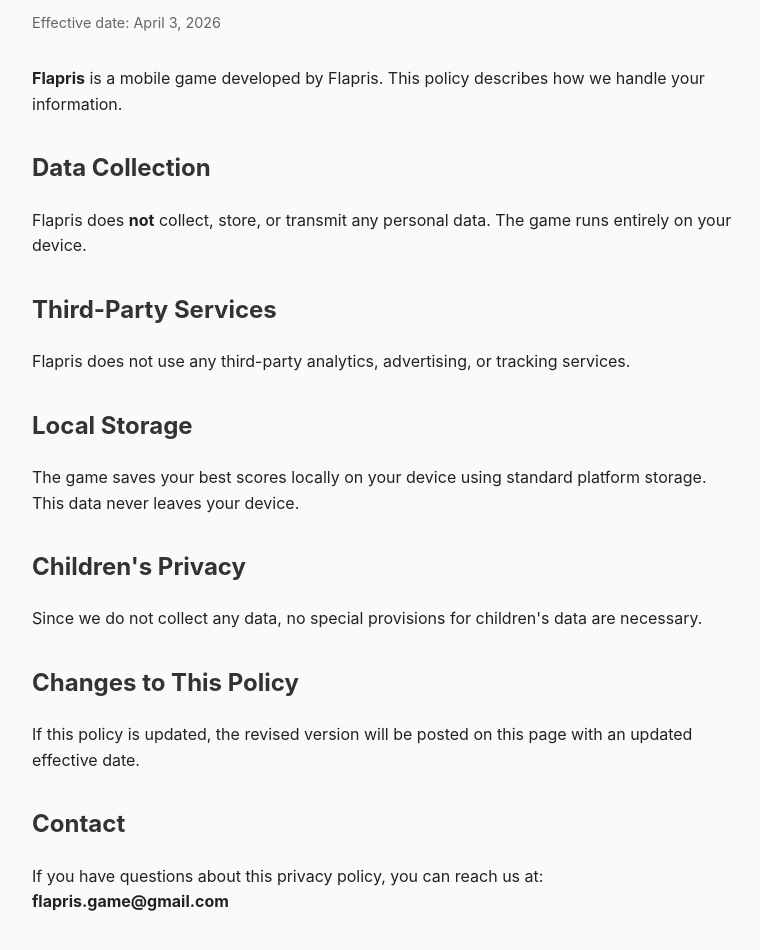
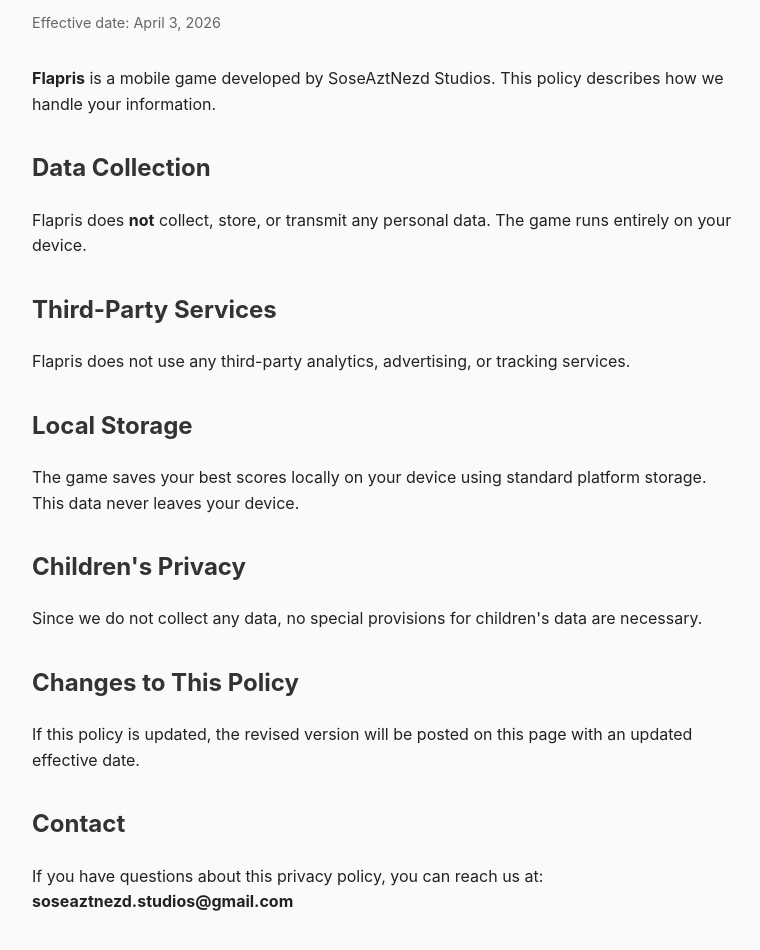
Before and after one commit to SoseAztNezd/privacy, a plain HTML site: page flapris/index.html in a window 1280 px wide. Shown: the part 108-1058 px from the top of the page, without its empty margins (258-1018 px from the left). Drawn offline with Linux system fonts and the light colour scheme.

Commit message:
Update index.html

```diff
--- a/flapris/index.html
+++ b/flapris/index.html
@@ -24,7 +24,7 @@
     <h1>Privacy Policy</h1>
     <p class="date">Effective date: April 3, 2026</p>
 
-    <p><strong>Flapris</strong> is a mobile game developed by Flapris. This policy describes how we handle your information.</p>
+    <p><strong>Flapris</strong> is a mobile game developed by SoseAztNezd Studios. This policy describes how we handle your information.</p>
 
     <h2>Data Collection</h2>
     <p>Flapris does <strong>not</strong> collect, store, or transmit any personal data. The game runs entirely on your device.</p>
@@ -42,6 +42,6 @@
     <p>If this policy is updated, the revised version will be posted on this page with an updated effective date.</p>
 
     <h2>Contact</h2>
-    <p>If you have questions about this privacy policy, you can reach us at: <strong>flapris.game@gmail.com</strong></p>
+    <p>If you have questions about this privacy policy, you can reach us at: <strong>soseaztnezd.studios@gmail.com</strong></p>
 </body>
 </html>
```
